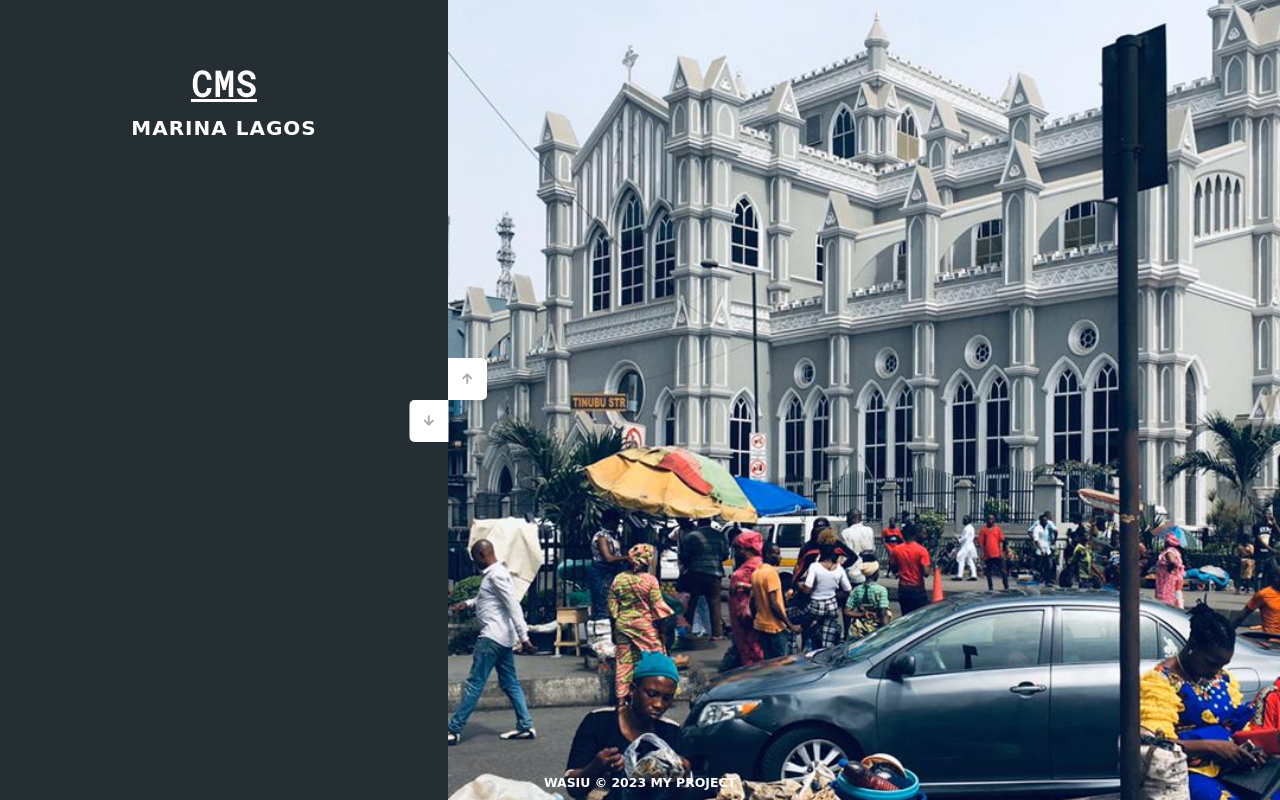
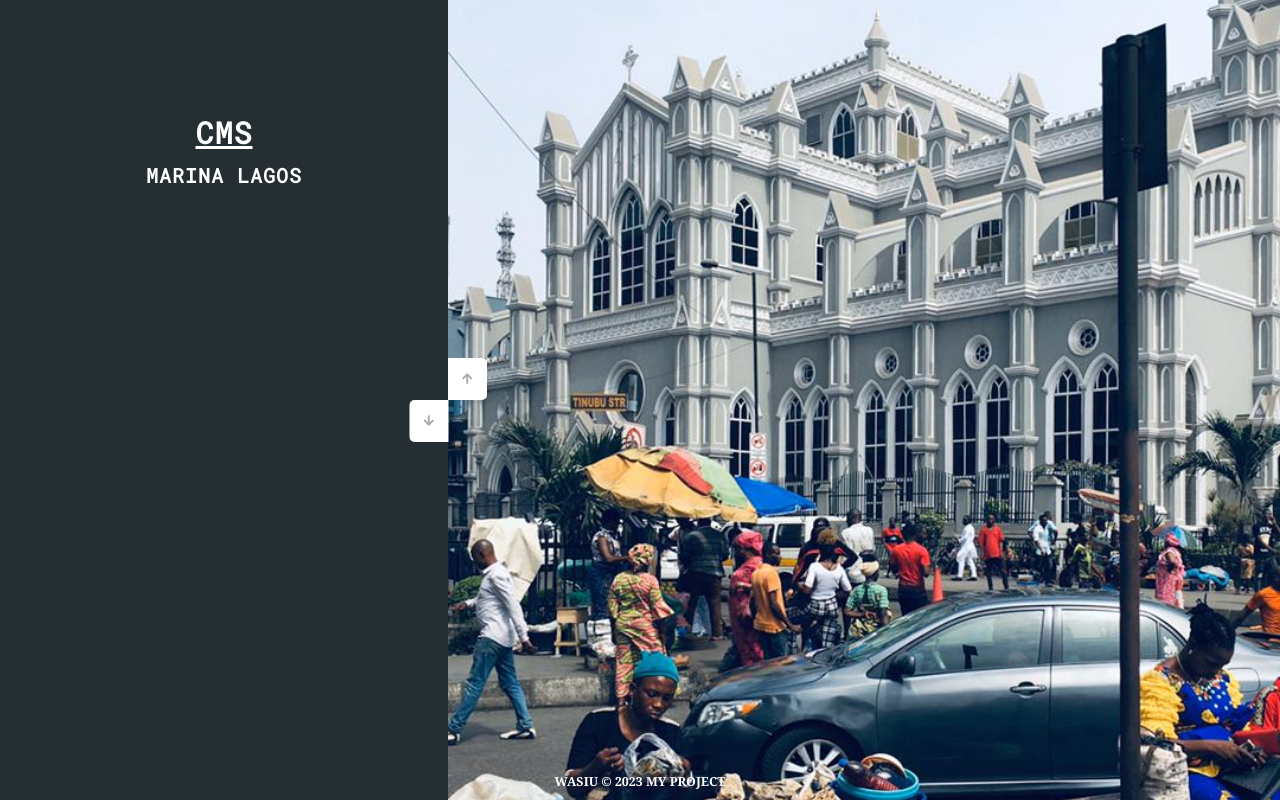
Before and after one commit to Wasiu-Akindoyin/Lagos-State-Image-Art-Gallery, a plain HTML site: page index.html in a window 1280 px wide. Drawn offline with Linux system fonts and the light colour scheme; a web font is replaced by a local one.

Commit message:
My Lagos Art Gallery Project

```diff
--- a/styles.css
+++ b/styles.css
@@ -13,7 +13,6 @@ body{
 	height: 100vh;
 	font-weight: bold;
 	text-transform: uppercase;
-
 }
 
 /* SLIDER CONTAINER STYLING */
@@ -46,9 +45,9 @@ body{
 }
 
 .left-slide h1{
-	font-size: 35px;
+	font-size: 30px;
 	margin-bottom: 10px;
-	margin-top: -600px;
+	margin-top: -500px;
 	text-decoration: underline;
 	letter-spacing: 1px;
 }
@@ -57,7 +56,6 @@ body{
 	text-transform: uppercase;
 	letter-spacing: 1px;
 	font-size: 20px;
-	font-family: cursive;
 }
 
 /* RIGHT SLIDER STYLING */
@@ -121,5 +119,5 @@ button:hover{
 	text-align: center;
 	color: white;
 	margin-bottom: 10px;
-	font-family: cursive;
+	font-family: Cambria, Cochin, Georgia, Times, 'Times New Roman', serif;
 }
```
